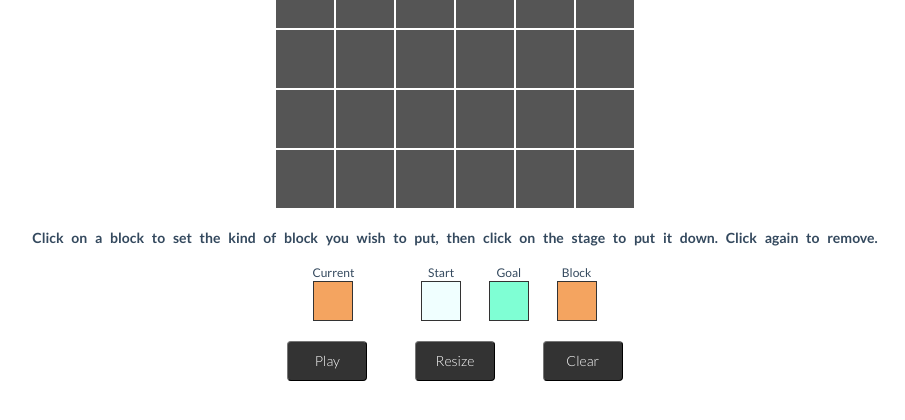
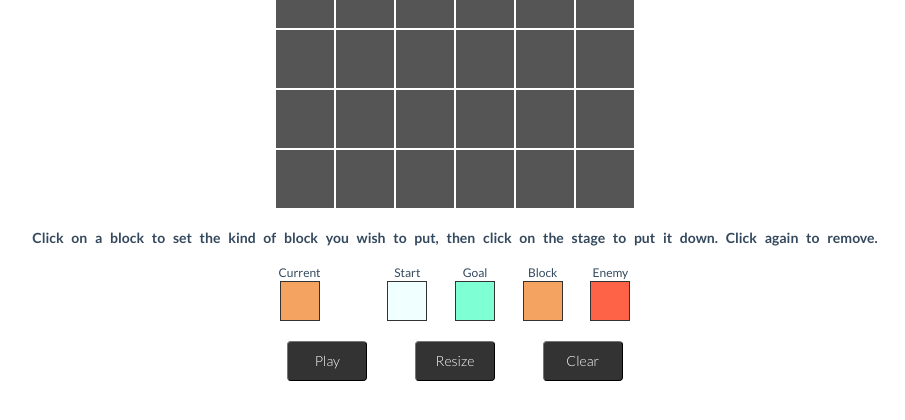
Before and after one commit to kevinpamplona/pdm, a Django app: page /stage/editor in a window 1280 px wide. Shown: the part 242-662 px from the top of the page, without its empty margins (185-1090 px from the left). Run offline with Django 3.2, Linux system fonts and the light colour scheme; some libraries are stand-ins or nearby versions.

Commit message:
Allow creation of enemies in stage editor
Created functionality that allows enemies to be added onto stages in the
stage editor. Enemies saved in the stage also load when a stage is
requested.

Also, fixed the item replacement bug that places two blocks into the
temporary array, causing issues with the start-point checker

```diff
--- a/assets/javascript/canvas-engine.js
+++ b/assets/javascript/canvas-engine.js
@@ -83,7 +83,6 @@ function init_canvas() {
       $("<div class='" + canvas_col_class + "' style='width:" + box_width + "px;height:" + box_width + "px;'>" + tile_text + "</div>").data( {'coordinates': [x, y]} ).appendTo('#' + div_id).droppable({
         accept: '.elements',
         hoverClass: 'hovered',
-        // drop: handleElementDrop
       });
     }
   }
@@ -97,11 +96,14 @@ function init_canvas() {
       $.each(canvas_directory, function(i){
         if(canvas_directory[i].coordinates === coordinates) {
           canvas_directory.splice(i,1);
-          return false;
         }
       });
     } else {
       $(this).removeClass();
+      $.each(canvas_directory, function(i){
+        if(canvas_directory[i].coordinates === coordinates)
+          canvas_directory.splice(i,1);
+      });
       $(this).addClass("canvas-droppable ui-droppable");
       $(this).addClass(placedClass);
       // create a canvas_node object and add to the canvas directory
@@ -133,6 +135,10 @@ function load_stage(json_data) {
         $(this).addClass("placed-element-block");
         canvas_directory.push(new canvas_node('block-type', $(this).data('coordinates')));
         break;
+      case 'x':
+        $(this).addClass("placed-element-enemy");
+        canvas_directory.push(new canvas_node('enemy-type', $(this).data('coordinates')));
+        break;
     }
   });
 }
@@ -142,61 +148,6 @@ function load_stage(json_data) {
 function canvas_node(element_type, coordinates) {
   this.element_type = element_type;
   this.coordinates = coordinates;
-}
-
-// called anytime a tile is dropped onto the canvas
-function handleElementDrop(event, ui) {
-  // grab the coordinates and the element type of the dropped tile
-  var coordinates = $(this).data( 'coordinates' );
-  var element_type = ui.draggable.data ( 'element-type' );
-
-  // draggable features
-  ui.draggable.position( { of: $(this), my: 'left top', at: 'left top' } );
-  ui.draggable.draggable( 'option', 'revert', false );
-
-  if (element_type == 'start-type') {  // start-type element
-    // add tile to canvas slot with darkened color
-    $( this ).addClass("placed-element-start");
-
-    // empty the elements slot
-    $('#elements-start-slot').html( '' );
-
-    // create a new tile in the elements slots
-    $("<div id='elements-start' class='elements'>start</div>").data('element-type', 'start-type').appendTo( '#elements-start-slot' ).draggable({
-    revert: true,
-    helper: 'clone'
-  });
-  } else if (element_type == 'goal-type') {  // goal-type element
-    // add tile to canvas slot with darkened color
-    $( this ).addClass( "placed-element-goal" );
-
-    // empty the elements slot
-    $('#elements-goal-slot').html( '' );
-
-    // create a new tile in the elements slots
-    $("<div id='elements-goal' class='elements'>goal</div>").data('element-type', 'goal-type').appendTo( '#elements-goal-slot' ).draggable({
-    revert: true,
-    helper: 'clone'
-  });
-  } else if (element_type == 'block-type') { // block-type element
-    // add tile to canvas slot with darkened color
-    $( this ).addClass( "placed-element-block" );
-
-    // empty the elements slot
-    $('#elements-block-slot').html( '' );
-
-    // create a new tile in the elements slots
-    $("<div id='elements-block' class='elements'>block</div>").data('element-type', 'block-type').appendTo( '#elements-block-slot' ).draggable({
-    revert: true,
-    helper: 'clone'
-  });
-  } else {
-    // should NOT reach here
-    console.log("ERROR: incorrect element type has been dropped");
-  }
-
-  // create a canvas_node object and add to the canvas directory
-  canvas_directory.push(new canvas_node(element_type, coordinates));
 }
 
 // grab the x-coordinate of the given coordinates
@@ -256,6 +207,8 @@ function renderStage(action) {
       num_end += 1;
     } else if (element == "block-type") {
       elm = "#";
+    } else if (element == "enemy-type") {
+      elm = "x";
     } else {
       console.log("ERROR: Invalid type on map");
     }
@@ -371,6 +324,10 @@ $(function () {
     currentElement = "block";
     $('.elements-slot-current').attr('id', 'elements-current-block');
   });
+  $('#elements-enemy-slot').click(function() {
+    currentElement = "enemy";
+    $('.elements-slot-current').attr('id', 'elements-current-enemy');
+  });
 });
 
 
--- a/assets/stylesheets/style.css
+++ b/assets/stylesheets/style.css
@@ -101,6 +101,10 @@ h1.title {
   background-color: sandybrown;
 }
 
+#elements-enemy-slot, #elements-current-enemy {
+  background-color: tomato;
+}
+
 #play-button {
   display: block;
   margin: 5px auto;
@@ -176,6 +180,10 @@ h1.title {
 
 .placed-element-block {
   background-color: sandybrown;
+}
+
+.placed-element-enemy {
+  background-color: tomato;
 }
 
 .canvas-first-col {
--- a/stage/templates/stage/editor.html
+++ b/stage/templates/stage/editor.html
@@ -89,6 +89,10 @@
           <div class="element-type">Block</div>
           <div id="elements-block-slot" class="elements-slot elements-slot-clickable"></div>
         </div>
+        <div class="palette-slot">
+          <div class="element-type">Enemy</div>
+          <div id="elements-enemy-slot" class="elements-slot elements-slot-clickable"></div>
+        </div>
       </div>
 
       <div id="editor-dashboard" class="editor-control">
```
